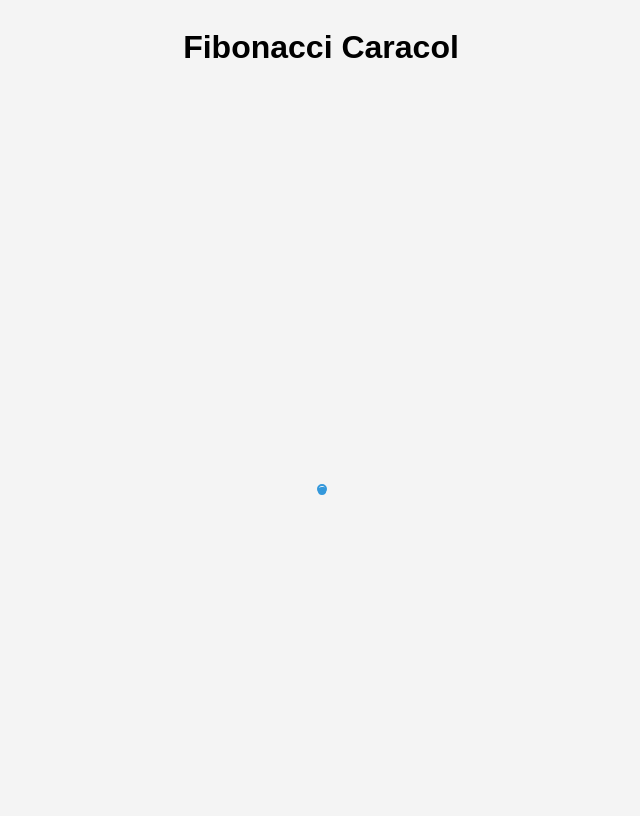
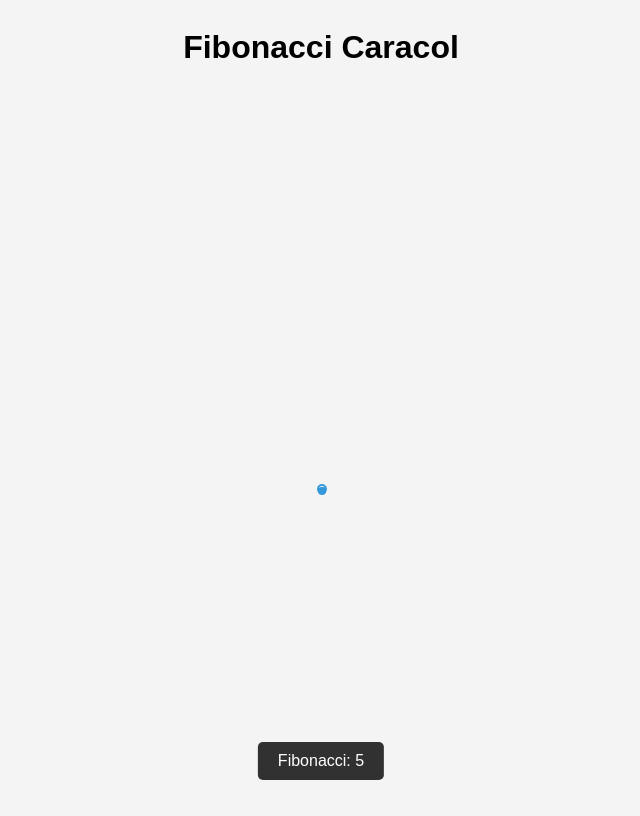
Before and after one commit to gabsouza-dev/Fibonacci, a plain HTML site: page index.html in a window 1280 px wide. Shown: the whole page, without its empty margins (319-959 px from the left). Drawn offline with Linux system fonts and the light colour scheme.

Commit message:
Update index.html

```diff
--- a/index.html
+++ b/index.html
@@ -28,11 +28,25 @@
             border-radius: 50%;
             transition: all 1s ease-in-out;
         }
+
+        .toast {
+            position: fixed;
+            bottom: 20px;
+            left: 50%;
+            transform: translateX(-50%);
+            background: rgba(0, 0, 0, 0.8);
+            color: white;
+            padding: 10px 20px;
+            border-radius: 5px;
+            opacity: 0;
+            transition: opacity 0.5s ease-in-out;
+        }
     </style>
 </head>
 <body>
     <h1>Fibonacci Caracol</h1>
     <div class="spiral-container" id="container"></div>
+    <div id="toast" class="toast"></div>
     <script>
         function fibonacci(n) {
             if (n <= 1) return n;
@@ -43,6 +57,15 @@
         let x = window.innerWidth / 2;
         let y = window.innerHeight / 2;
         let angle = 0;
+
+        function showToast(message) {
+            const toast = document.getElementById('toast');
+            toast.textContent = message;
+            toast.style.opacity = '1';
+            setTimeout(() => {
+                toast.style.opacity = '0';
+            }, 2000);
+        }
 
         function addFibonacciCurve() {
             let value = fibonacci(i);
@@ -61,6 +84,8 @@
                 div.style.opacity = '1';
             }, 100);
 
+            showToast(`Fibonacci: ${value}`);
+
             x += Math.cos(angle * Math.PI / 180) * value;
             y += Math.sin(angle * Math.PI / 180) * value;
             angle += 90;
```
